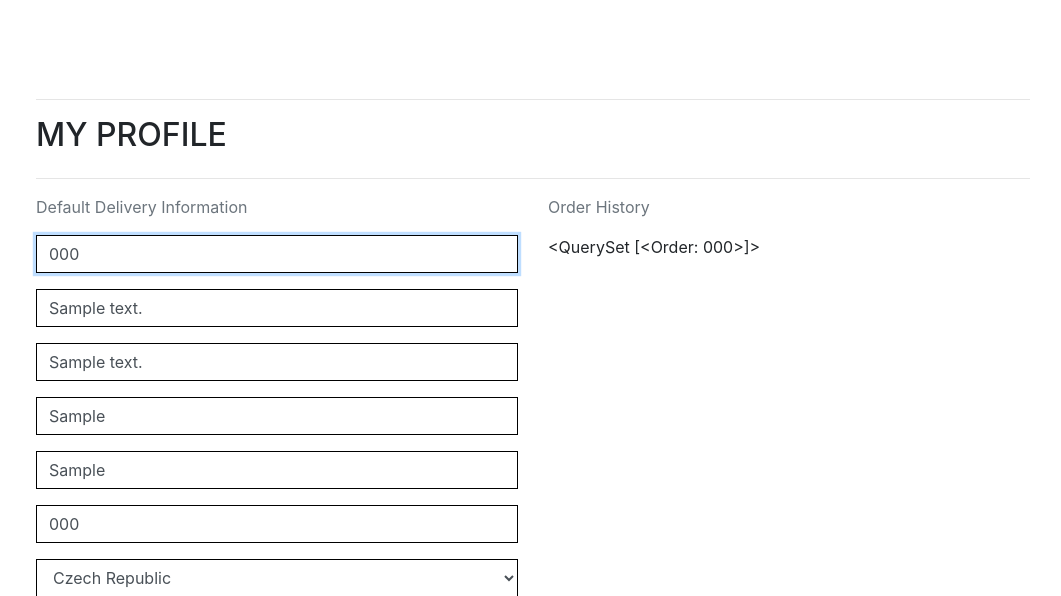
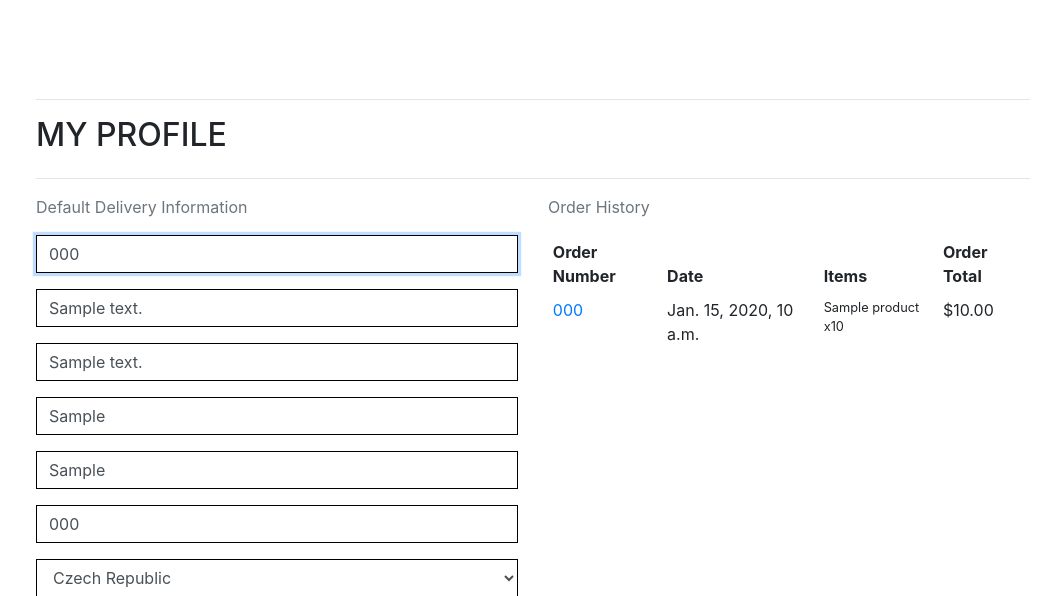
Before and after one commit to Code-Institute-Submissions/StephenJ2020-Sportmaster_JanResub, a Django app: page /profile/ in a window 1280 px wide. Shown: the part 249-845 px from the top of the page, without its empty margins (107-1168 px from the left). Run offline with Django 3.2, Linux system fonts and the light colour scheme; a user stored in the database is signed in; tables that the repository leaves empty hold one stand-in row (values such as "Sample post"); some libraries are stand-ins or nearby versions.

Commit message:
feat: Update profile.html to display order history details

```diff
--- a/profiles/templates/profiles/profile.html
+++ b/profiles/templates/profiles/profile.html
@@ -34,7 +34,43 @@
             </div>
             <div class="col-12 col-lg-6">
                 <p class="text-muted">Order History</p>
-                {{ orders }}
+                <div class="order-history table-responsive">
+                    <table class="table table-sm table-borderless">
+                        <thead>
+                            <tr>
+                                <th>Order Number</th>
+                                <th>Date</th>
+                                <th>Items</th>
+                                <th>Order Total</th>
+                            </tr>
+                        </thead>
+                        <tbody>
+                            {% for order in orders %}
+                                <tr>
+                                    <td>
+                                        <a href="{% url 'order_history' order.order_number %}"
+                                        title="{{ order.order_number }}">
+                                            {{ order.order_number|truncatechars:6 }}
+                                        </a>
+                                    </td>
+                                    <td>{{ order.date }}</td>
+                                    <td>
+                                        <ul class="list-unstyled">
+                                            {% for item in order.lineitems.all %}
+                                                <li class="small">
+                                                    {% if item.product.has_sizes %}
+                                                        Size {{ item.product.size|upper }}
+                                                    {% endif %}{{ item.product.name }} x{{ item.quantity }}
+                                                </li>
+                                            {% endfor %}
+                                        </ul>
+                                    </td>
+                                    <td>${{ order.grand_total }}</td>
+                                </tr>
+                            {% endfor %}
+                        </tbody>
+                    </table>
+                </div>
             </div>
         </div>
 {% endblock %}
```
